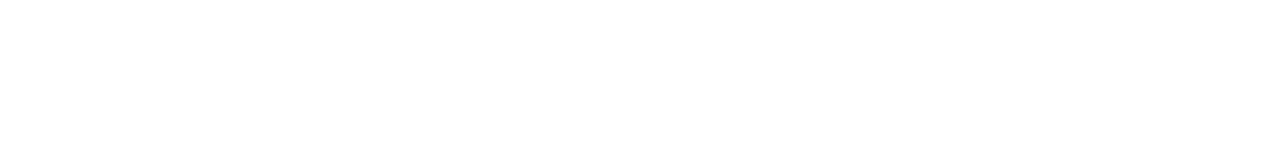
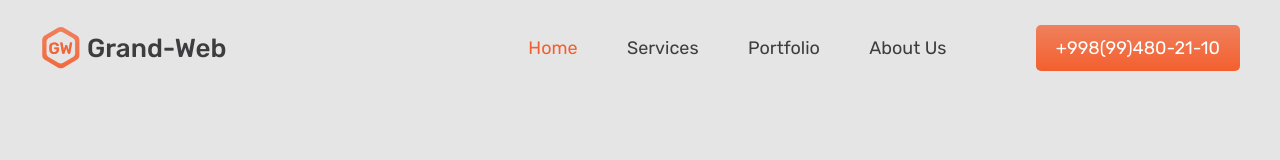
Before and after one commit to plusmnk/grand-web, a plain HTML site: page index.html in a window 1280 px wide. Drawn offline with nearby package versions, Linux system fonts and the light colour scheme.

Commit message:
adding navbar section

```diff
--- a/css/main.css
+++ b/css/main.css
@@ -1,4 +1,3 @@
-@import url('https://fonts.googleapis.com/css2?family=DM+Sans:opsz,wght@9..40,400;9..40,500;9..40,600;9..40,700&display=swap');
 @import url('https://fonts.googleapis.com/css2?family=Rubik:wght@400;500;600;700&display=swap');
 
 :root {
@@ -9,3 +8,71 @@
     --blue2: #4D77CF;
     --bg: #E5E5E5;
 }
+* {
+    margin: 0;
+    padding: 0;
+    text-decoration: none;
+    outline: none;
+    font-family: 'Rubik', serif;
+    font-size: 18px;
+    color: var(--primary);
+}
+.dnone {
+    display: none;
+}
+.active {
+    color: var(--brand);
+}
+.container {
+    width: 1200px;
+    margin: 0 auto;
+}
+.btn {
+    padding: 12px 20px;
+    border-radius: 5px;
+    border: none;
+    cursor: pointer;
+    color: #fff;
+    font-size: 18px;
+    background: linear-gradient(rgba(243, 95, 47, 0.75), rgba(243, 95, 47, 1));
+}
+
+body {
+    background-color: var(--bg);
+}
+
+header nav {
+    padding: 25px 0;
+}
+header nav .container {
+    display: flex;
+    align-items: center;
+    justify-content: space-between;
+}
+nav .logo a {
+    display: flex;
+    align-items: center;
+    column-gap: 5px;
+}
+nav .logo span {
+    font-weight: 500;
+    font-size: 26px;
+
+}
+nav .links a:not(:first-child) {
+    margin-left: 45px;
+}
+nav .links button {
+    margin-left: 85px;
+}
+nav .toggle button.btn {
+    display: flex;
+    align-items: center;
+    justify-content: center;
+    padding: 10px 12px;
+}
+nav .toggle button i {
+    font-size: 22px;
+    color: #fff;
+    font-weight: 500;
+}
--- a/index.html
+++ b/index.html
@@ -9,6 +9,29 @@
     <title>Grand Web</title>
 </head>
 <body>
-
+    <header>
+        <nav>
+            <div class="container">
+                <div class="logo">
+                    <a href="#">
+                        <img src="src/logo.svg" alt="" width="42px" height="42px">
+                        <span>Grand-Web</span>
+                    </a>
+                </div>
+                <div class="links">
+                    <a href="#" class="active">Home</a>
+                    <a href="#">Services</a>
+                    <a href="#">Portfolio</a>
+                    <a href="#">About Us</a>
+                    <button class="btn">+998(99)480-21-10</button>
+                </div>
+                <div class="toggle dnone">
+                    <button class="btn">
+                        <i class='bx bx-menu'></i>
+                    </button>
+                </div>
+            </div>
+        </nav>
+    </header>
 </body>
 </html>
```
